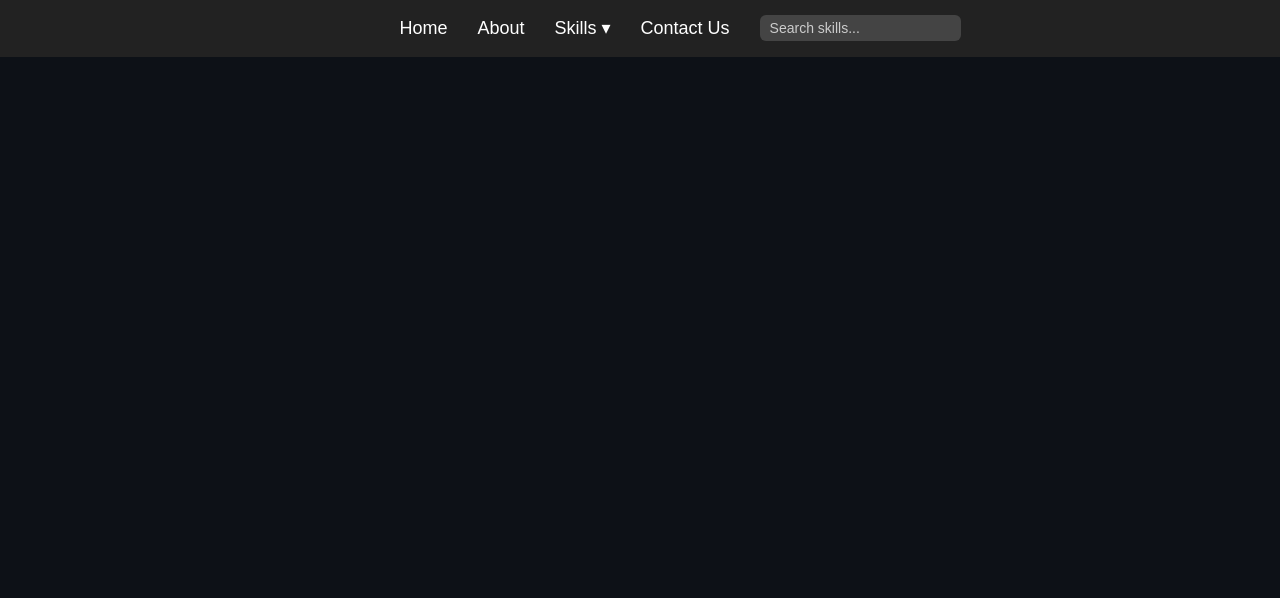
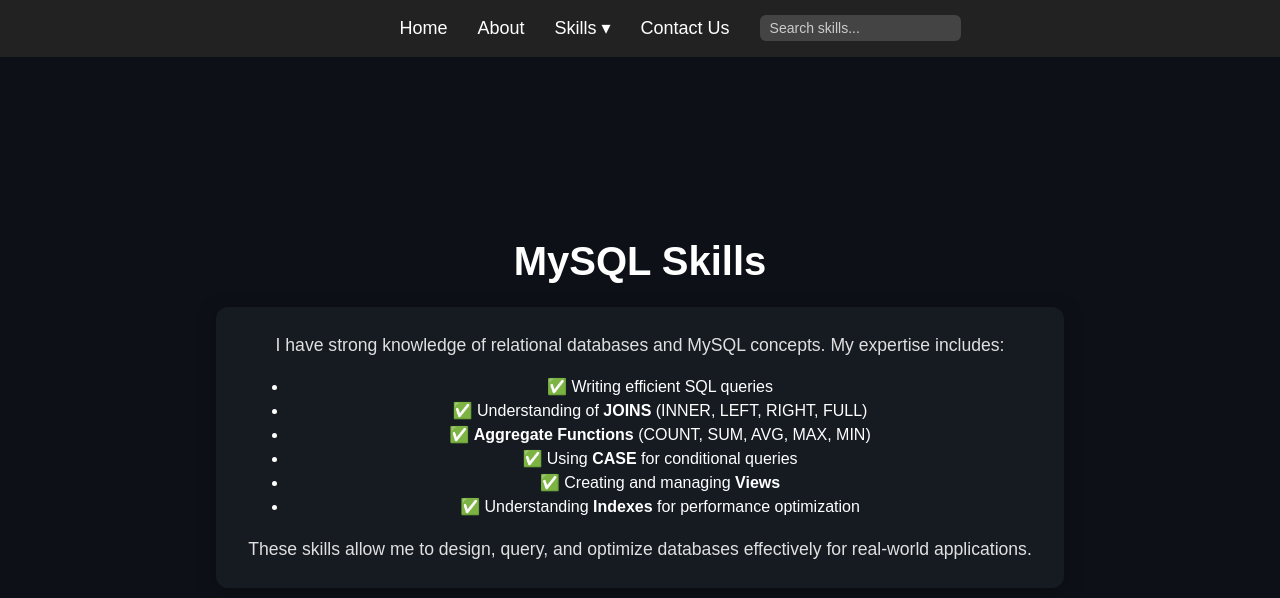
Before and after one commit to AnimeshTaff/updateskills, a React (Vite) app in the folder portfolio/: page /mysql in a window 1280 px wide. Shown: the top 598 px of the page. Built offline with nearby package versions, Linux system fonts and the light colour scheme.

Commit message:
added new skills my sql

```diff
--- a/portfolio/src/App.jsx
+++ b/portfolio/src/App.jsx
@@ -16,6 +16,7 @@ import Shopify from "./pages/skills/Shopify";
 import Nodejs from "./pages/skills/Nodejs";
 import HtmlCss from "./pages/skills/HtmlCss";
 import ReactBasics from "./pages/skills/ReactBasics";
+import MySQL from "./pages/skills/MySQL";
 
 function App() {
   return (
@@ -37,6 +38,7 @@ function App() {
           <Route path="/htmlcss" element={<HtmlCss />} />
           <Route path="/react" element={<ReactBasics />} />
           <Route path="/contact" element={<Contact />} />
+          <Route path="/mysql" element={<MySQL />} />
         </Routes>
       </div>
     </div>
--- a/portfolio/src/components/Navbar.jsx
+++ b/portfolio/src/components/Navbar.jsx
@@ -18,6 +18,7 @@ function Navbar() {
     { name: "Node.js", path: "/nodejs" },
     { name: "HTML & CSS", path: "/htmlcss" },
     { name: "React Basics", path: "/react" },
+    { name: "My SQL", path: "/MySQL" },
   ];
 
   // Filter skills based on search term (min 3 letters)
--- /dev/null
+++ b/portfolio/src/pages/skills/MySQL.jsx
@@ -0,0 +1,30 @@
+import React from "react";
+import "./Skill.css";
+
+function MySQL() {
+  return (
+    <div className="skill-container">
+      <h1 className="skill-title">MySQL Skills</h1>
+      <div className="skill-description">
+        <p>
+          I have strong knowledge of relational databases and MySQL concepts.
+          My expertise includes:
+        </p>
+        <ul>
+          <li>✅ Writing efficient SQL queries</li>
+          <li>✅ Understanding of <b>JOINS</b> (INNER, LEFT, RIGHT, FULL)</li>
+          <li>✅ <b>Aggregate Functions</b> (COUNT, SUM, AVG, MAX, MIN)</li>
+          <li>✅ Using <b>CASE</b> for conditional queries</li>
+          <li>✅ Creating and managing <b>Views</b></li>
+          <li>✅ Understanding <b>Indexes</b> for performance optimization</li>
+        </ul>
+        <p>
+          These skills allow me to design, query, and optimize databases effectively
+          for real-world applications.
+        </p>
+      </div>
+    </div>
+  );
+}
+
+export default MySQL;
```
